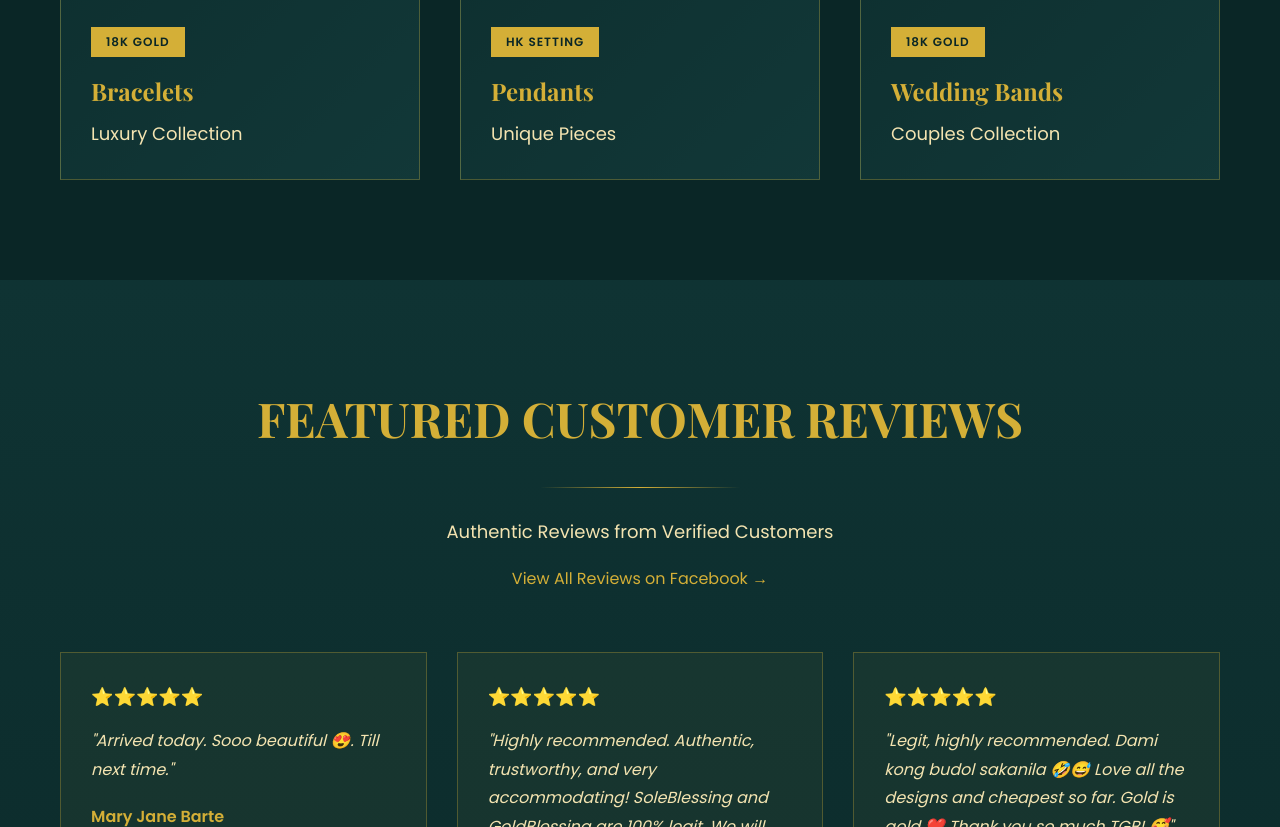
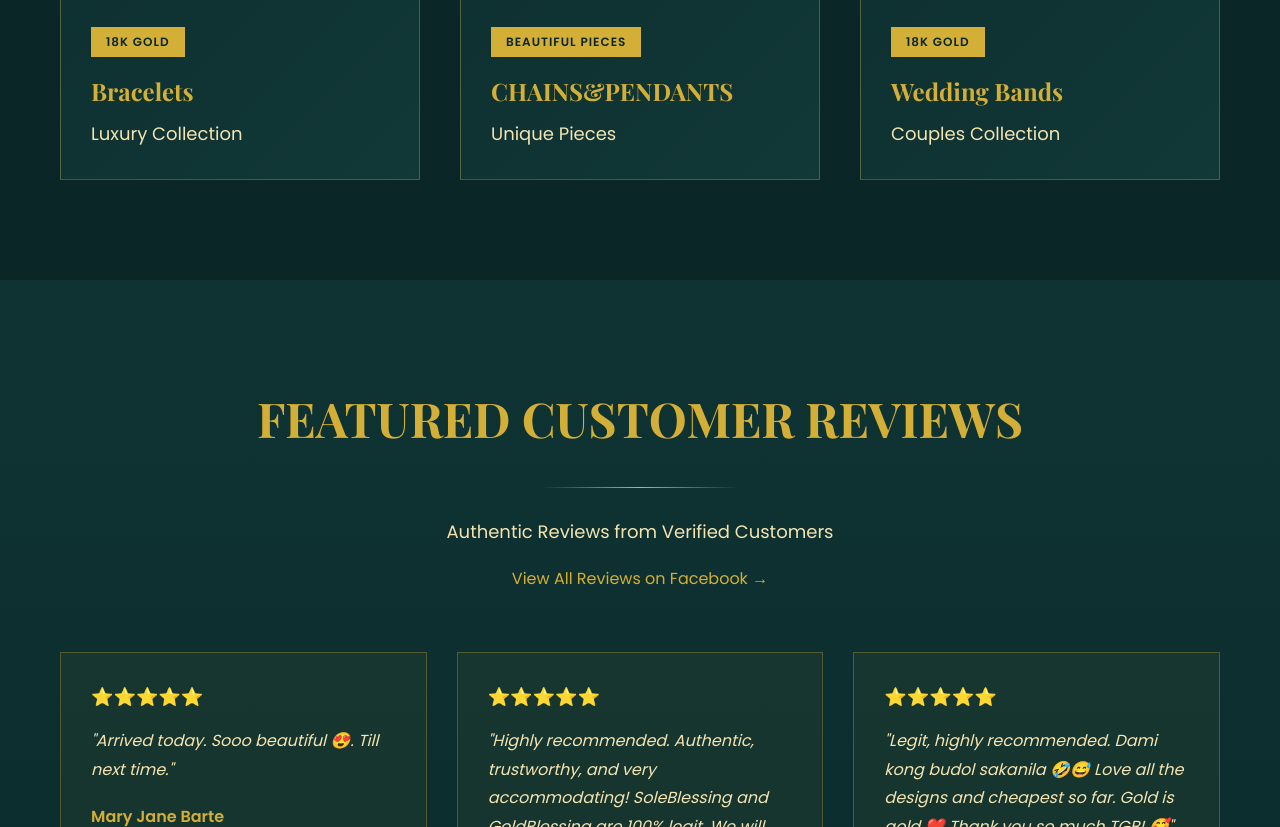
Before and after one commit to Maldipia/thegoldblessing, a plain HTML site: page index.html in a window 1280 px wide. Shown: the part 4491-5318 px from the top of the page. Drawn offline with nearby package versions, Linux system fonts and the light colour scheme.

Commit message:
Update index.html

```diff
--- a/index.html
+++ b/index.html
@@ -995,8 +995,8 @@
 
 
                     <div class="product-info">
-                        <span class="product-badge">HK Setting</span>
-                        <h3 style="color: var(--gold); font-size: 24px; margin-bottom: 10px;">Pendants</h3>
+                        <span class="product-badge">BEAUTIFUL PIECES</span>
+                        <h3 style="color: var(--gold); font-size: 24px; margin-bottom: 10px;">CHAINS&PENDANTS</h3>
                         <p style="color: var(--gold-light); font-size: 18px;">Unique Pieces</p>
                     </div>
                 </div>
```
